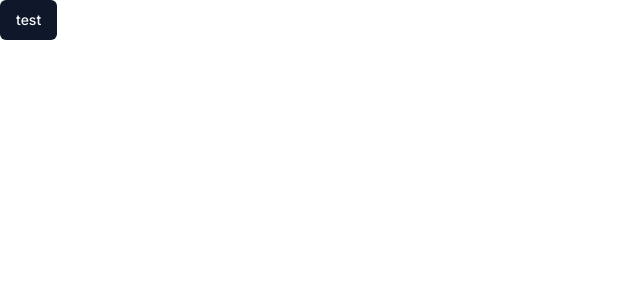
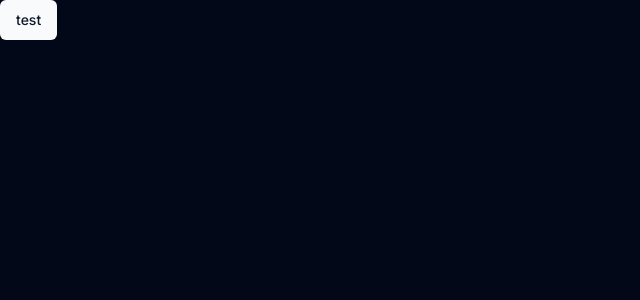
Before and after one commit to JulliusCaesar/AppBarber, a Next.js app: page / in a window 1280 px wide. Shown: the top 300 px of the page, without its empty margins (0-640 px from the left). Built offline with nearby package versions, Linux system fonts and the light colour scheme.

Commit message:
chore: update shadcn theme

```diff
--- a/app/layout.tsx
+++ b/app/layout.tsx
@@ -15,7 +15,7 @@ export default function RootLayout({
   children: React.ReactNode;
 }>) {
   return (
-    <html lang="en">
+    <html lang="en" className="dark">
       <body className={inter.className}>{children}</body>
     </html>
   );
```
